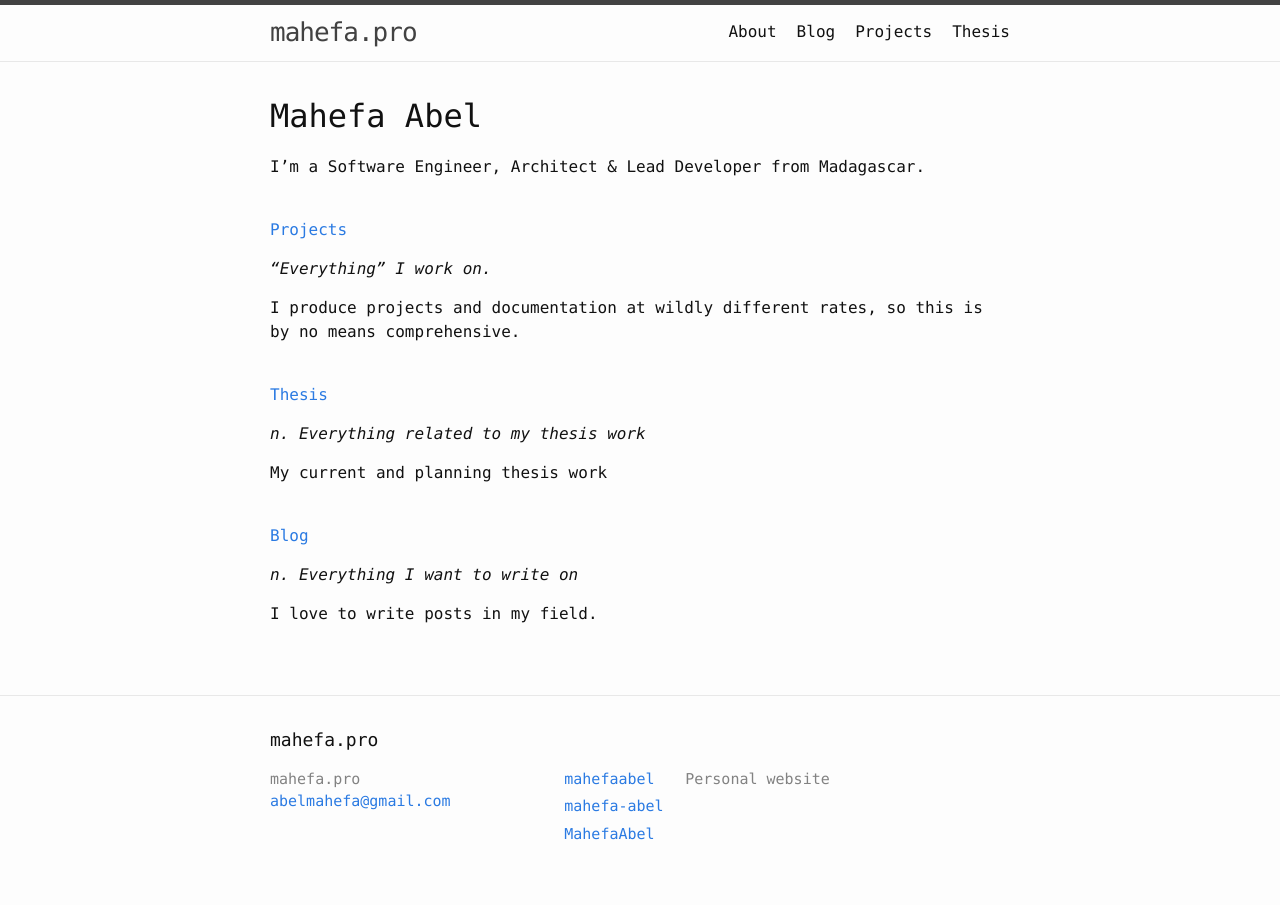
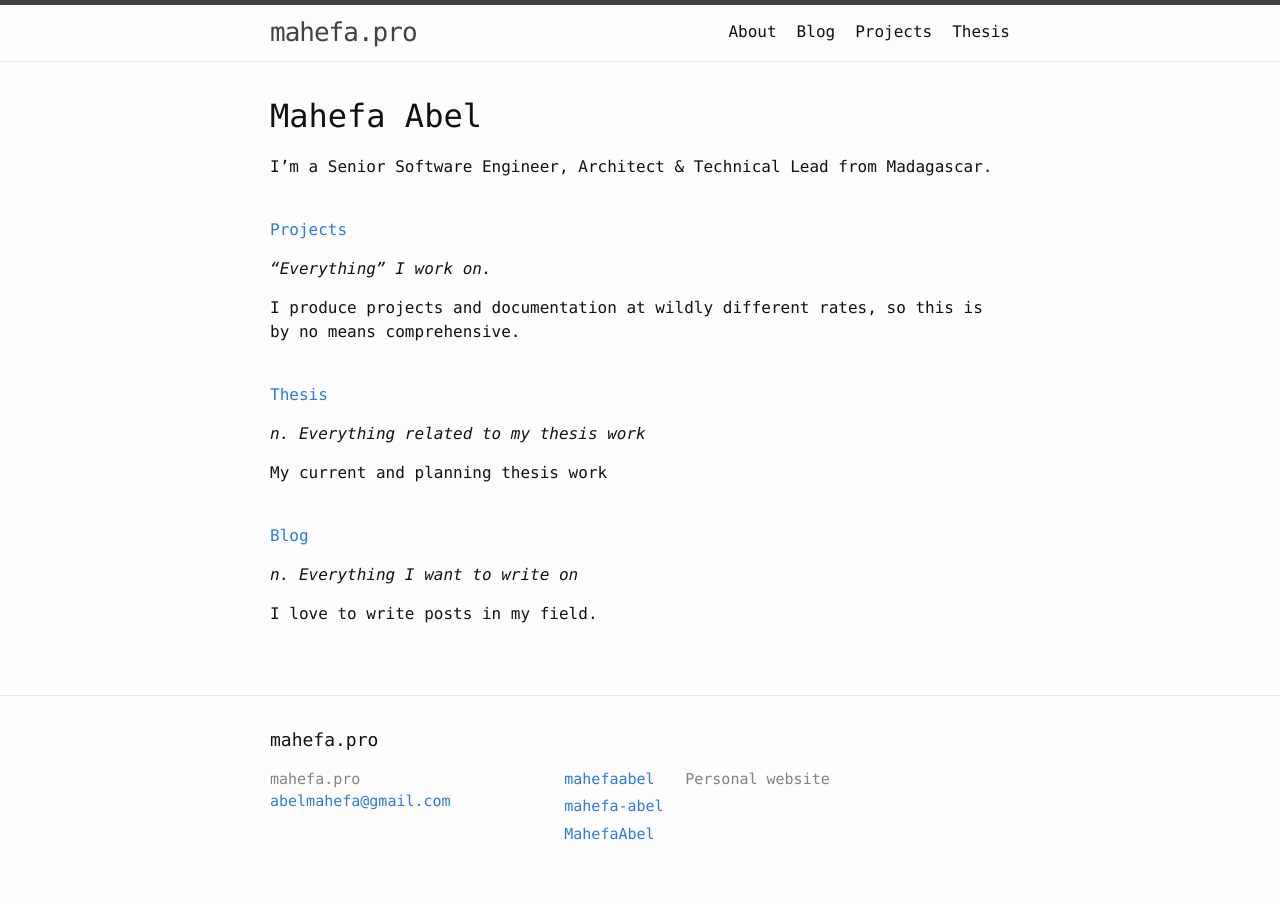
Before and after one commit to mahefa-pro/mahefa.pro, a Jekyll site: the page built from index.md, in a window 1280 px wide. Built offline with Jekyll 4.4.1, drawn with Linux system fonts in a browser that asks for light colours.

```diff
--- a/index.md
+++ b/index.md
@@ -8,7 +8,7 @@ list_title: Blog Post
 
 <h1> Mahefa Abel </h1>
 
-I’m a Software Engineer, Architect & Lead Developer from Madagascar.
+I’m a Senior Software Engineer, Architect & Technical Lead from Madagascar.
 <br/><br/>
 
 [Projects](/projects)
```
Also changed, not shown: _posts/2021-10-24-one-platform-for-integration-apim-eda.md (added, +17 -0 lines).
